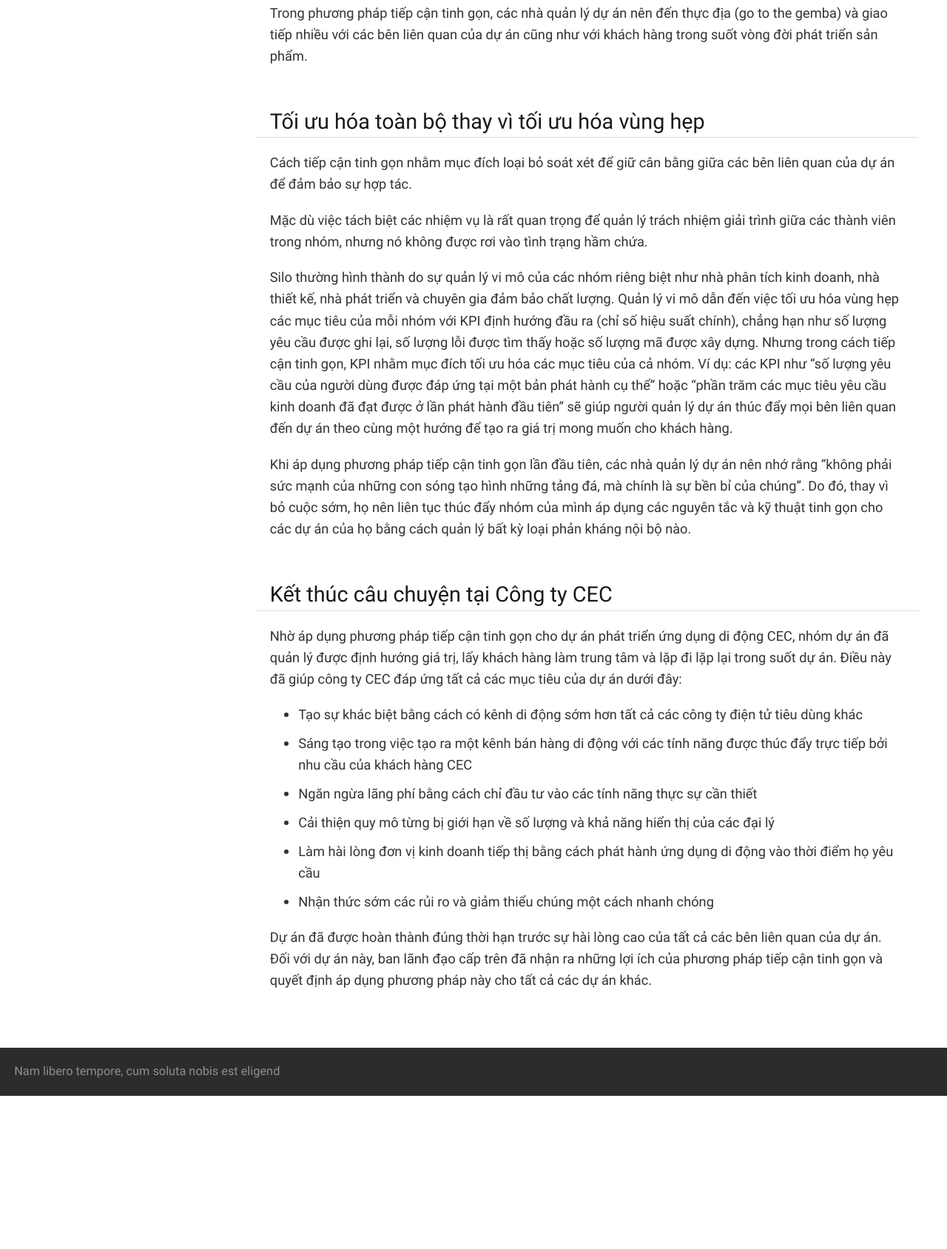
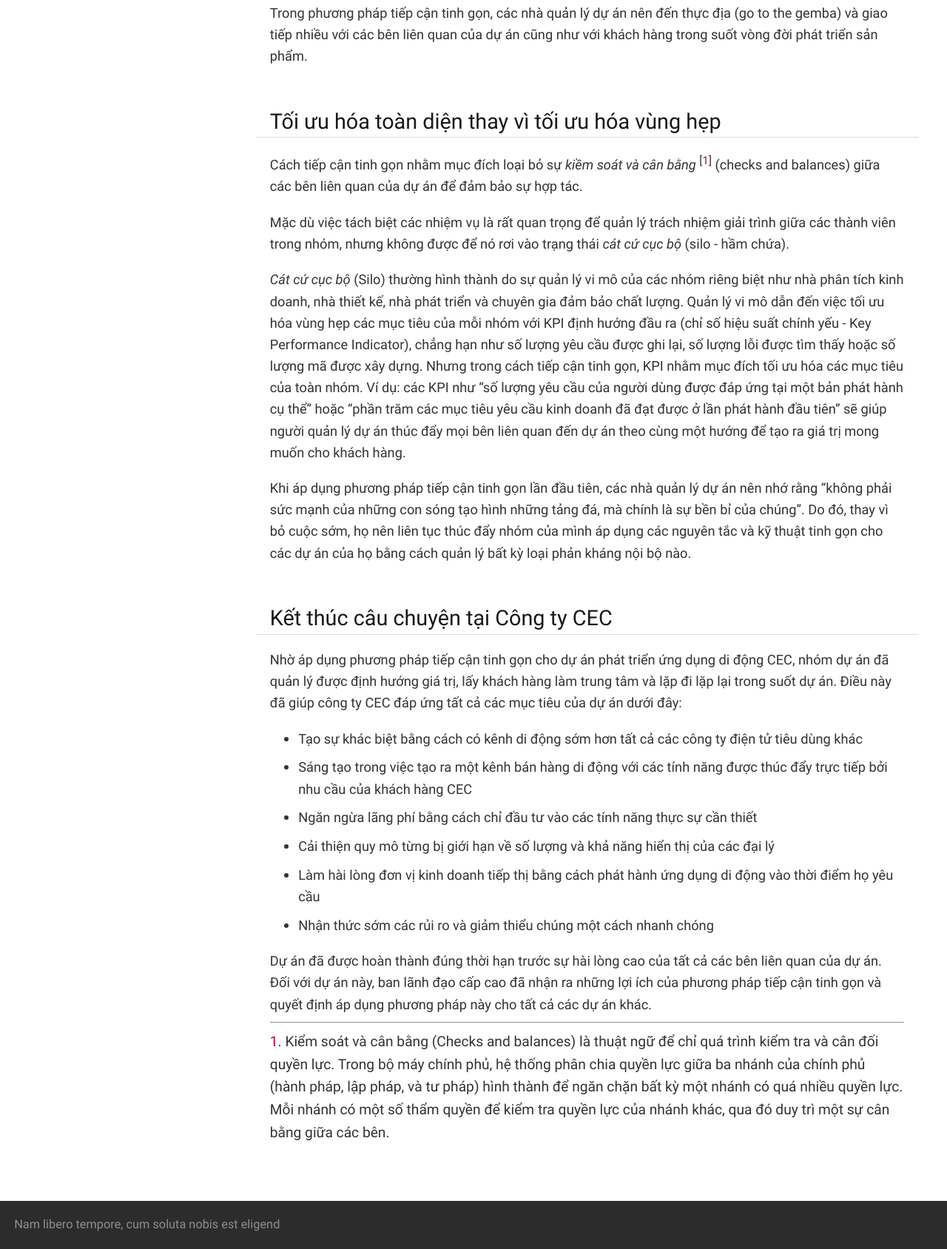
Before and after one commit to sachapp/c, a plain HTML site: page business-analysis-methodology-book/beta/chapter-10.html in a window 1280 px wide. Shown: the part 952-2640 px from the top of the page at 74% size. Before the commit the page ends 2433 px from the top, so only its background shows below. Drawn offline with Linux system fonts and the light colour scheme.

Commit message:
Enhance the chapter 10

```diff
--- a/business-analysis-methodology-book/beta/chapter-10.html
+++ b/business-analysis-methodology-book/beta/chapter-10.html
@@ -222,7 +222,7 @@ Some project managers spend most of their time at the PMO (project management of
 </div>
 </div>
 <div class="sect1">
-<h2 id="_tối_ưu_hóa_toàn_bộ_thay_vì_tối_ưu_hóa_vùng_hẹp"><a class="anchor" href="#_tối_ưu_hóa_toàn_bộ_thay_vì_tối_ưu_hóa_vùng_hẹp"></a>Tối ưu hóa toàn bộ thay vì tối ưu hóa vùng hẹp</h2>
+<h2 id="_tối_ưu_hóa_toàn_diện_thay_vì_tối_ưu_hóa_vùng_hẹp"><a class="anchor" href="#_tối_ưu_hóa_toàn_diện_thay_vì_tối_ưu_hóa_vùng_hẹp"></a>Tối ưu hóa toàn diện thay vì tối ưu hóa vùng hẹp</h2>
 <div class="sectionbody">
 <div class="sidebarblock helptext">
 <div class="content">
@@ -232,7 +232,7 @@ Some project managers spend most of their time at the PMO (project management of
 </div>
 </div>
 <div class="paragraph">
-<p>Cách tiếp cận tinh gọn nhằm mục đích loại bỏ soát xét để giữ cân bằng giữa các bên liên quan của dự án để đảm bảo sự hợp tác.</p>
+<p>Cách tiếp cận tinh gọn nhằm mục đích loại bỏ sự <em>kiềm soát và cân bằng</em> <sup class="footnote" id="_footnote_checks-and-balances">[<a id="_footnoteref_1" class="footnote" href="#_footnotedef_1" title="View footnote.">1</a>]</sup> (checks and balances) giữa các bên liên quan của dự án để đảm bảo sự hợp tác.</p>
 </div>
 <div class="sidebarblock helptext">
 <div class="content">
@@ -242,7 +242,7 @@ Some project managers spend most of their time at the PMO (project management of
 </div>
 </div>
 <div class="paragraph">
-<p>Mặc dù việc tách biệt các nhiệm vụ là rất quan trọng để quản lý trách nhiệm giải trình giữa các thành viên trong nhóm, nhưng nó không được rơi vào tình trạng hầm chứa.</p>
+<p>Mặc dù việc tách biệt các nhiệm vụ là rất quan trọng để quản lý trách nhiệm giải trình giữa các thành viên trong nhóm, nhưng không được để nó rơi vào trạng thái <em>cát cứ cục bộ</em> (silo - hầm chứa).</p>
 </div>
 <div class="sidebarblock helptext">
 <div class="content">
@@ -252,9 +252,9 @@ Some project managers spend most of their time at the PMO (project management of
 </div>
 </div>
 <div class="paragraph">
-<p>Silo thường hình thành do sự quản lý vi mô của các nhóm riêng biệt như nhà phân tích kinh doanh, nhà thiết kế, nhà phát triển và chuyên gia đảm bảo chất lượng.
-Quản lý vi mô dẫn đến việc tối ưu hóa vùng hẹp các mục tiêu của mỗi nhóm với KPI định hướng đầu ra (chỉ số hiệu suất chính), chẳng hạn như số lượng yêu cầu được ghi lại, số lượng lỗi được tìm thấy hoặc số lượng mã được xây dựng.
-Nhưng trong cách tiếp cận tinh gọn, KPI nhằm mục đích tối ưu hóa các mục tiêu của cả nhóm.
+<p><em>Cát cứ cục bộ</em> (Silo) thường hình thành do sự quản lý vi mô của các nhóm riêng biệt như nhà phân tích kinh doanh, nhà thiết kế, nhà phát triển và chuyên gia đảm bảo chất lượng.
+Quản lý vi mô dẫn đến việc tối ưu hóa vùng hẹp các mục tiêu của mỗi nhóm với KPI định hướng đầu ra (chỉ số hiệu suất chính yếu - Key Performance Indicator), chẳng hạn như số lượng yêu cầu được ghi lại, số lượng lỗi được tìm thấy hoặc số lượng mã được xây dựng.
+Nhưng trong cách tiếp cận tinh gọn, KPI nhằm mục đích tối ưu hóa các mục tiêu của toàn nhóm.
 Ví dụ: các KPI như “số lượng yêu cầu của người dùng được đáp ứng tại một bản phát hành cụ thể” hoặc “phần trăm các mục tiêu yêu cầu kinh doanh đã đạt được ở lần phát hành đầu tiên” sẽ giúp người quản lý dự án thúc đẩy mọi bên liên quan đến dự án theo cùng một hướng để tạo ra giá trị mong muốn cho khách hàng.</p>
 </div>
 <div class="sidebarblock helptext">
@@ -274,7 +274,8 @@ Do đó, thay vì bỏ cuộc sớm, họ nên liên tục thúc đẩy nhóm c
 <div class="sidebarblock helptext">
 <div class="content">
 <div class="paragraph">
-<p>In applying the lean approach for the first time, project managers should remember that “it is not the strength of waves that shapes the rocks, but it is their persistence.” Thus, instead of giving up early, they should continuously motivate their teams to apply lean principles and techniques to their projects by managing any kind of internal resistance.</p>
+<p>In applying the lean approach for the first time, project managers should remember that “it is not the strength of waves that shapes the rocks, but it is their persistence”.
+Thus, instead of giving up early, they should continuously motivate their teams to apply lean principles and techniques to their projects by managing any kind of internal resistance.</p>
 </div>
 </div>
 </div>
@@ -291,7 +292,8 @@ Do đó, thay vì bỏ cuộc sớm, họ nên liên tục thúc đẩy nhóm c
 </div>
 </div>
 <div class="paragraph">
-<p>Nhờ áp dụng phương pháp tiếp cận tinh gọn cho dự án phát triển ứng dụng di động CEC, nhóm dự án đã quản lý được định hướng giá trị, lấy khách hàng làm trung tâm và lặp đi lặp lại trong suốt dự án. Điều này đã giúp công ty CEC đáp ứng tất cả các mục tiêu của dự án dưới đây:</p>
+<p>Nhờ áp dụng phương pháp tiếp cận tinh gọn cho dự án phát triển ứng dụng di động CEC, nhóm dự án đã quản lý được định hướng giá trị, lấy khách hàng làm trung tâm và lặp đi lặp lại trong suốt dự án.
+Điều này đã giúp công ty CEC đáp ứng tất cả các mục tiêu của dự án dưới đây:</p>
 </div>
 <div class="ulist">
 <ul>
@@ -318,7 +320,8 @@ Do đó, thay vì bỏ cuộc sớm, họ nên liên tục thúc đẩy nhóm c
 <div class="sidebarblock helptext">
 <div class="content">
 <div class="paragraph">
-<p>Thanks to applying the lean approach to the CEC mobile application development project, the project team managed to be value oriented, customer centered, and iterative throughout the project. This helped the CEC company satisfy all of the below project objectives:</p>
+<p>Thanks to applying the lean approach to the CEC mobile application development project, the project team managed to be value oriented, customer centered, and iterative throughout the project.
+This helped the CEC company satisfy all of the below project objectives:</p>
 </div>
 <div class="ulist">
 <ul>
@@ -346,7 +349,7 @@ Do đó, thay vì bỏ cuộc sớm, họ nên liên tục thúc đẩy nhóm c
 </div>
 <div class="paragraph">
 <p>Dự án đã được hoàn thành đúng thời hạn trước sự hài lòng cao của tất cả các bên liên quan của dự án.
-Đối với dự án này, ban lãnh đạo cấp trên đã nhận ra những lợi ích của phương pháp tiếp cận tinh gọn và quyết định áp dụng phương pháp này cho tất cả các dự án khác.</p>
+Đối với dự án này, ban lãnh đạo cấp cao đã nhận ra những lợi ích của phương pháp tiếp cận tinh gọn và quyết định áp dụng phương pháp này cho tất cả các dự án khác.</p>
 </div>
 <div class="sidebarblock helptext">
 <div class="content">
@@ -356,6 +359,12 @@ For this project, upper management realized the benefits of the lean approach an
 </div>
 </div>
 </div>
+</div>
+</div>
+<div id="footnotes">
+<hr>
+<div class="footnote" id="_footnotedef_1">
+<a href="#_footnoteref_1">1</a>. Kiểm soát và cân bằng (Checks and balances) là thuật ngữ để chỉ quá trình kiểm tra và cân đối quyền lực. Trong bộ máy chính phủ, hệ thống phân chia quyền lực giữa ba nhánh của chính phủ (hành pháp, lập pháp, và tư pháp) hình thành để ngăn chặn bất kỳ một nhánh có quá nhiều quyền lực. Mỗi nhánh có một số thẩm quyền để kiểm tra quyền lực của nhánh khác, qua đó duy trì một sự cân bằng giữa các bên.
 </div>
 </div>
 </article>
```
Also changed, not shown: business-analysis-methodology-book/beta/chapter-07.html (+8 -5 lines), business-analysis-methodology-book/beta/chapter-09.html (+1 -1 lines).
